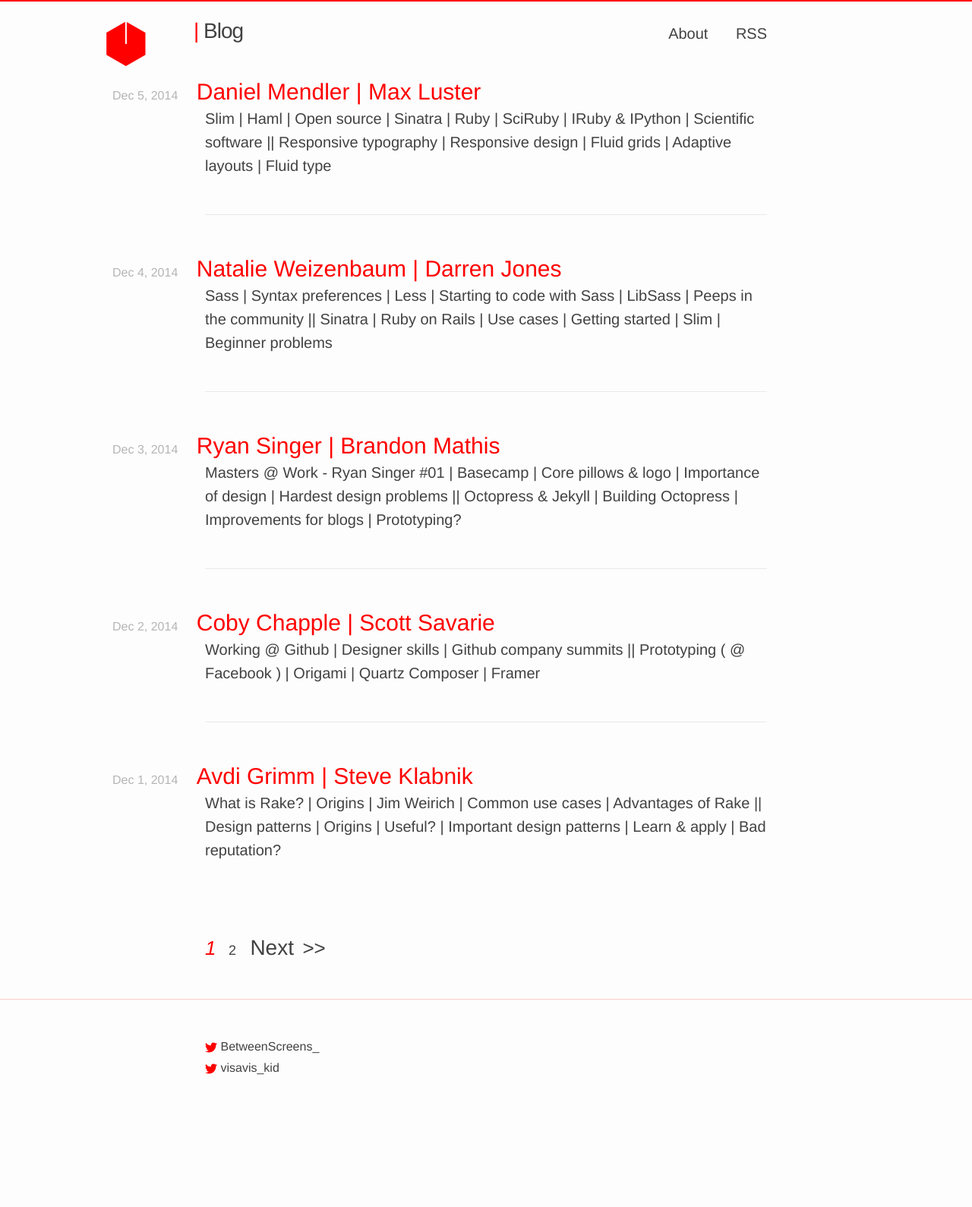
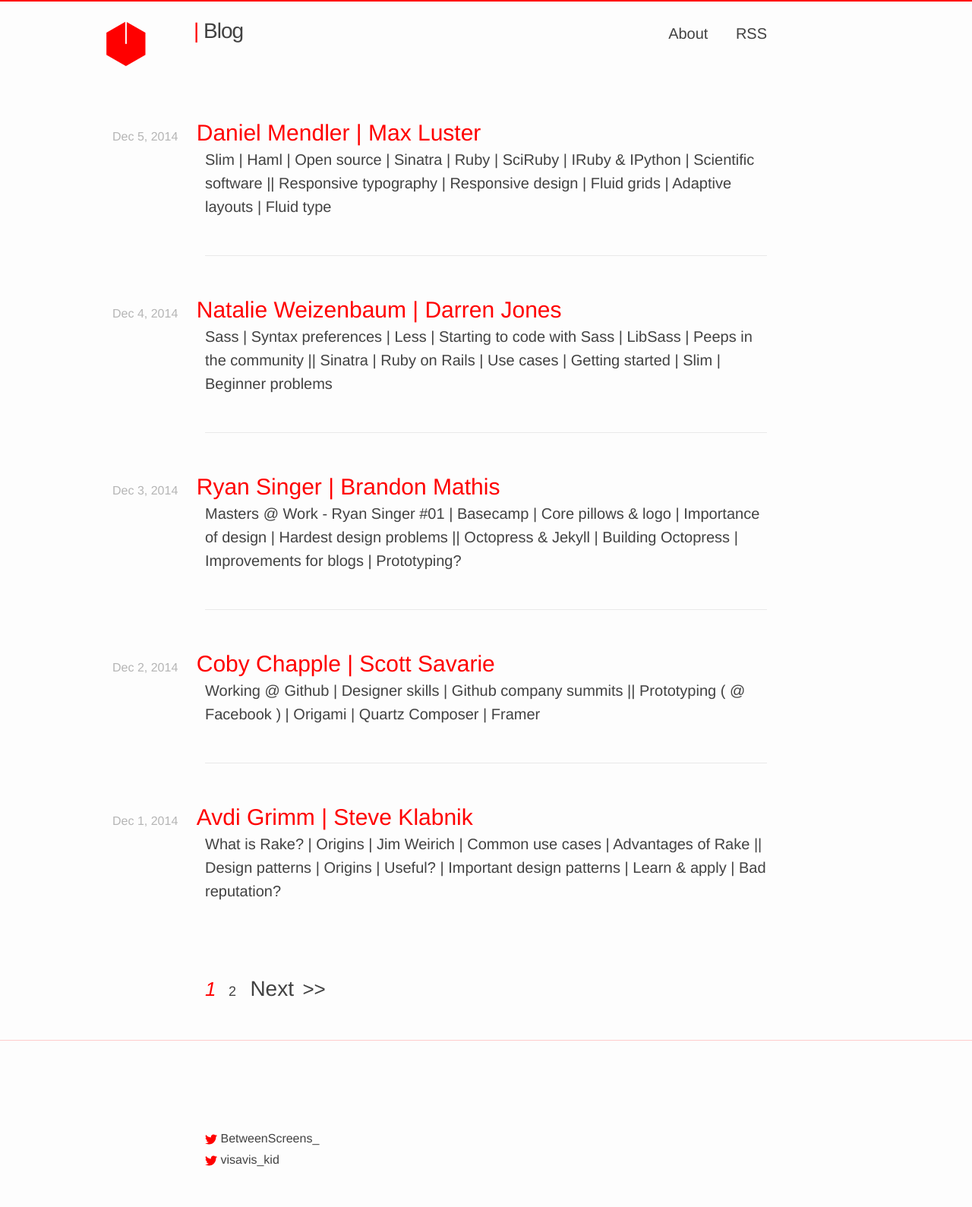
Before and after one commit to vis-kid/between_blog, a Jekyll site: the page built from index.html, in a window 1280 px wide. Shown: the whole page at 76% size. Built offline with Jekyll 4.4.1, drawn with Linux system fonts in a browser that asks for light colours; the list of posts is cut into pages by our own code; before the commit the page ends 1468 px from its top, so only the background shows below that.

Commit message:
Doubles white space on top of index content Makes space for newly arranged dates below

```diff
--- a/_sass/_base.scss
+++ b/_sass/_base.scss
@@ -151,7 +151,7 @@ pre {
 .wrapper {
     max-width: -webkit-calc(800px - (#{$spacing-unit} * 2));
     max-width:         calc(800px - (#{$spacing-unit} * 2));
-    margin-top: 20px;
+    margin-top: 87px;
 		margin-bottom: 0px;
     margin-right: auto;
     margin-left: auto;
```
